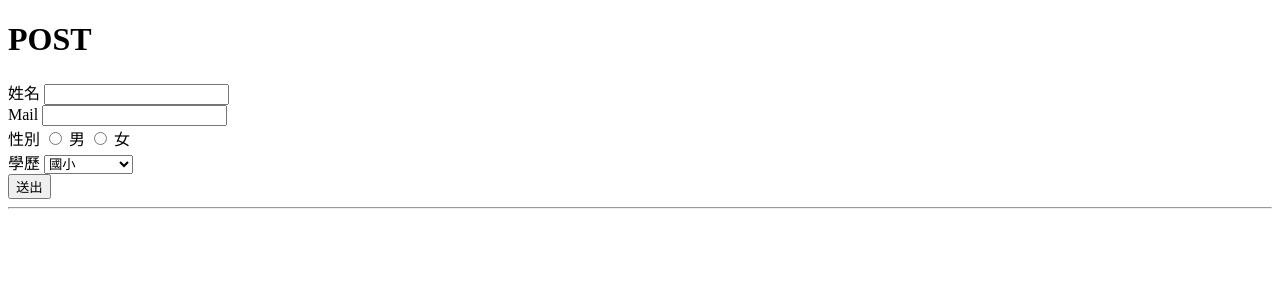
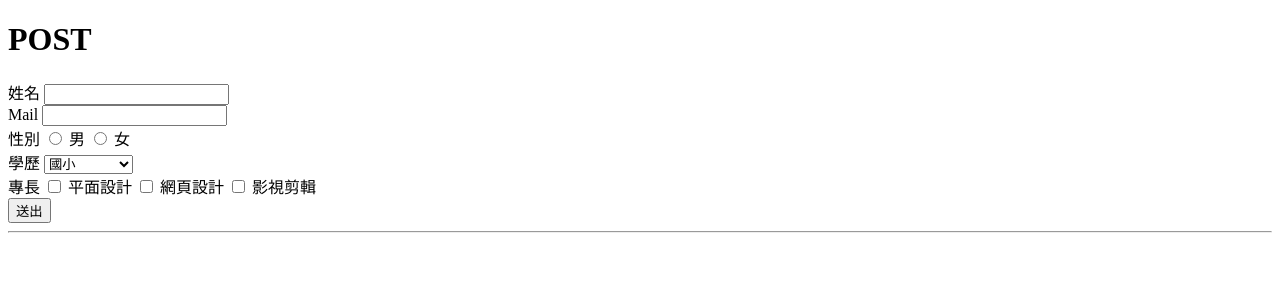
Before and after one commit to a19860101/PHP-13-20210607, a PHP site: page / in a window 1280 px wide. Shown: the top 300 px of the page. Run offline with PHP 8.4, Linux system fonts and the light colour scheme.

Commit message:
20210616

```diff
--- a/form/index.php
+++ b/form/index.php
@@ -36,6 +36,18 @@
                 <option value="研究所以上">研究所以上</option>
             </select>
         </div>
+        <div>
+        <label for="skills">專長</label>
+
+        <input type="checkbox" name="skills[]" value="平面設計" id="design">
+        <label for="design">平面設計</label>
+
+        <input type="checkbox" name="skills[]" value="網頁設計" id="web">
+        <label for="web">網頁設計</label>
+
+        <input type="checkbox" name="skills[]" value="影視剪輯" id="video">
+        <label for="video">影視剪輯</label>
+        </div>
         <input type="submit" value="送出">
     </form>
     <hr>
--- a/form/result.php
+++ b/form/result.php
@@ -29,4 +29,5 @@
     // echo $name;
     // echo $mail;
     // echo $gender;
-    echo $edu;
+    // echo $edu;
+    echo implode(",",$skills);
```
